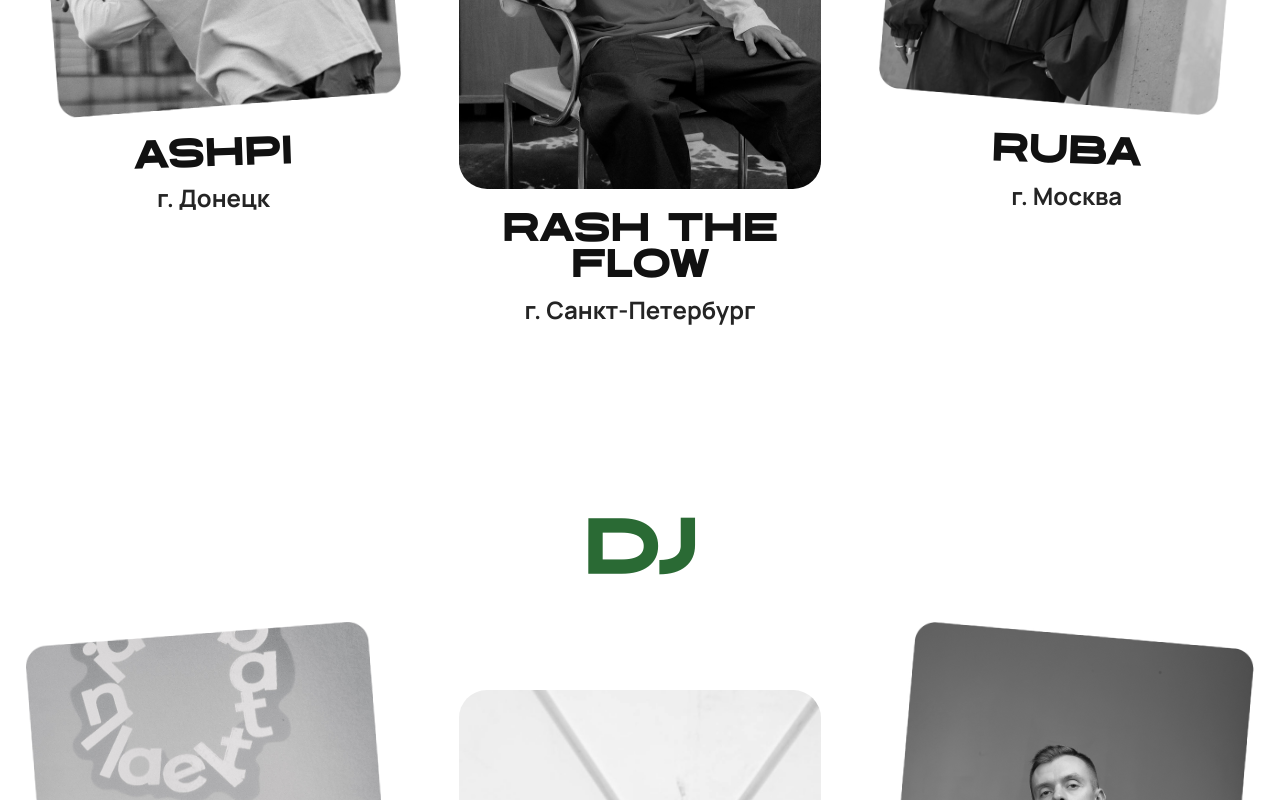
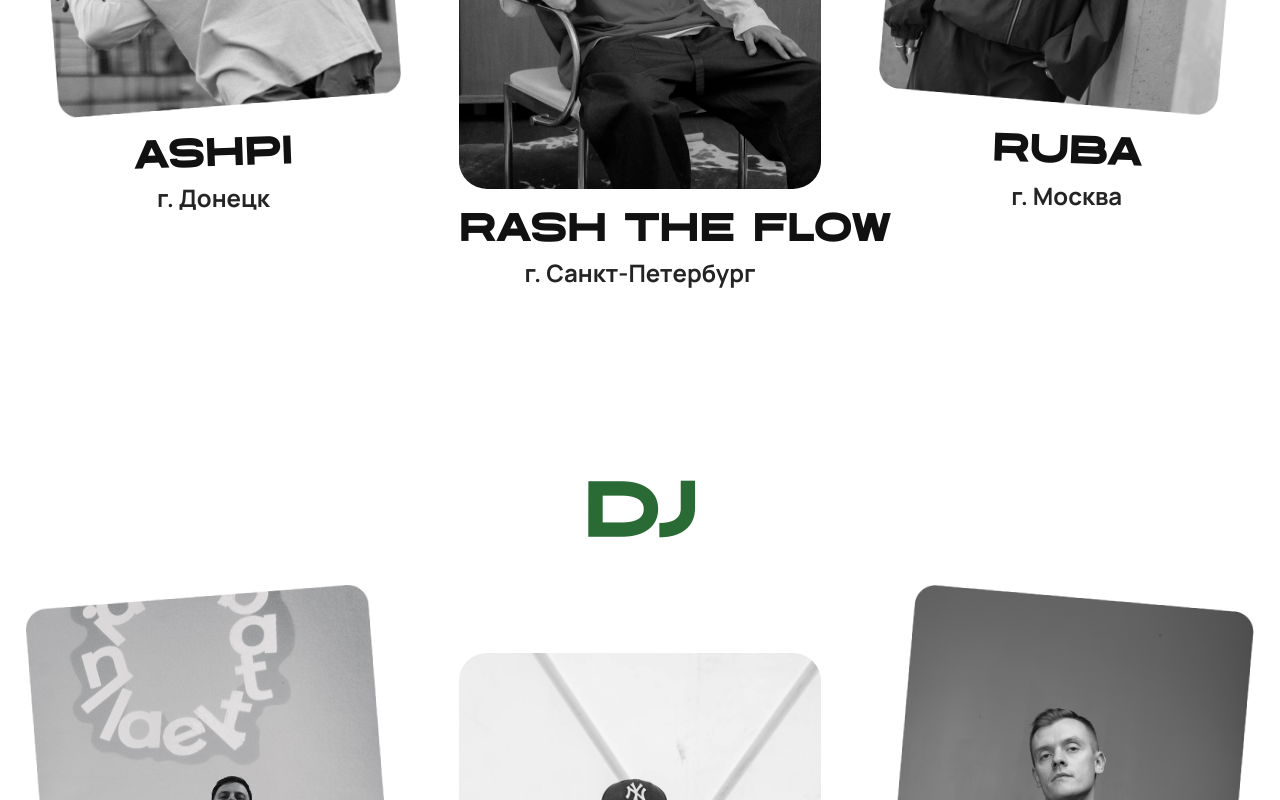
Before and after one commit to FibEli3/ALL-IN-BATTLE, a Next.js app: page / in a window 1280 px wide. Shown: the part 1360-2160 px from the top of the page. Built offline with nearby package versions, Linux system fonts and the light colour scheme.

Commit message:
fix: keep lineup names centered and single-line under tilted cards

```diff
--- a/src/app/page.tsx
+++ b/src/app/page.tsx
@@ -89,7 +89,7 @@ const sectionHeadingClass =
   "font-display text-[56px] font-black uppercase leading-none tracking-tight text-[#2a6a34] md:text-[80px]";
 
 const personNameClass =
-  "mt-6 font-display text-[40px] font-semibold uppercase leading-[0.92] tracking-[-0.01em] text-[#111]";
+  "mt-6 inline-block whitespace-nowrap font-display text-[40px] font-semibold uppercase leading-[0.92] tracking-[-0.01em] text-[#111]";
 
 const personCityClass = "mt-3 font-body text-[24px] font-bold leading-none text-[#242424]";
 
```
